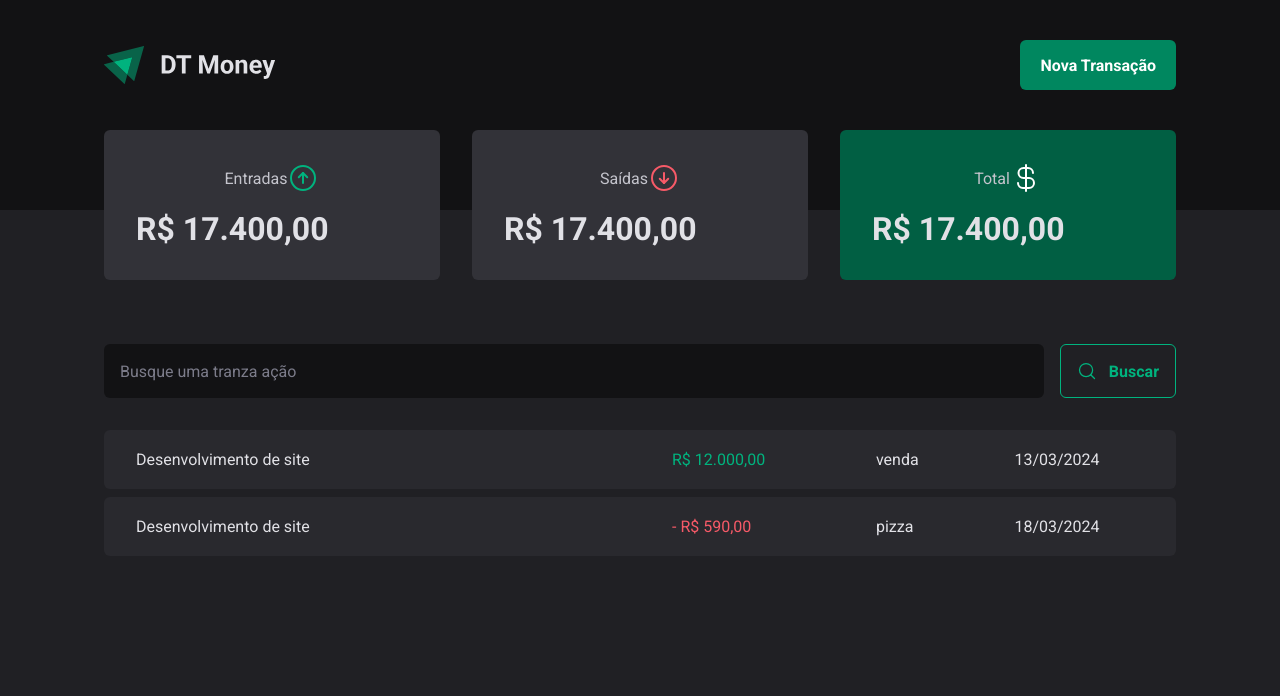
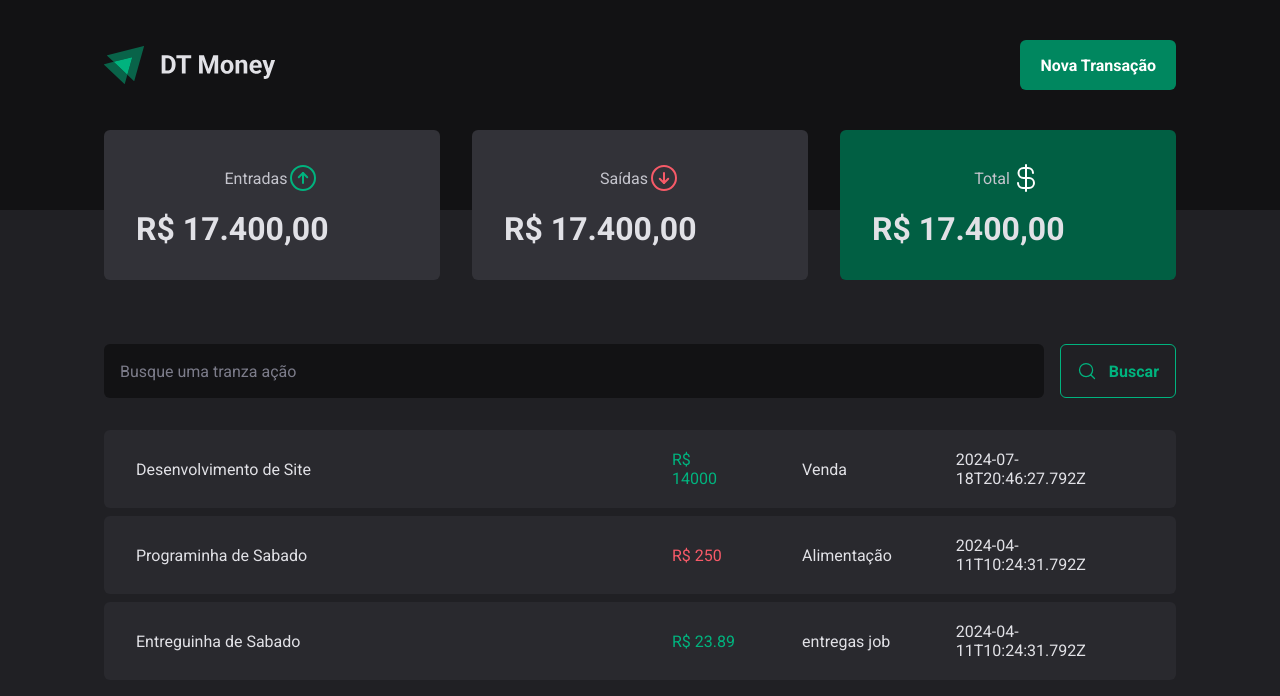
Before and after one commit to Breno-oKra/Dt-money-rocketseat-brenookra, a React (Vite) app: page / in a window 1280 px wide. Shown: the top 696 px of the page. Built offline with nearby package versions, Linux system fonts and the light colour scheme; data requests are answered from the project's data file.

Commit message:
using context for transactions data to obtain infos in several pages

```diff
--- a/index.html
+++ b/index.html
@@ -1,5 +1,5 @@
 <!doctype html>
-<html lang="en">
+<html lang="pt-br">
 
 <head>
   <meta charset="UTF-8" />
--- a/server.json
+++ b/server.json
@@ -15,6 +15,14 @@
             "category":"Alimentação",
             "price":250,
             "createdAt": "2024-04-11T10:24:31.792Z"
+        },
+        {
+            "id":3,
+            "description":"Entreguinha de Sabado",
+            "type":"income",
+            "category":"entregas job",
+            "price":23.89,
+            "createdAt": "2024-04-11T10:24:31.792Z"
         }
     ]
 }
--- a/src/App.tsx
+++ b/src/App.tsx
@@ -2,6 +2,7 @@
 import { defaultTheme } from "./styles/themes/default";
 import { GlobalStyle } from "./styles/global";
 import { Transactions } from "./pages/Transactions";
+import { TransactionsProvider } from "./contexts/transactionsContext";
 
 
 export function App() {
@@ -10,7 +11,10 @@
   return (
     <ThemeProvider theme={defaultTheme}>
       <GlobalStyle />
-      <Transactions />
+      <TransactionsProvider>
+        <Transactions />
+      </TransactionsProvider>
+
     </ThemeProvider>
   )
 }
--- a/src/components/Summary/index.tsx
+++ b/src/components/Summary/index.tsx
@@ -1,7 +1,11 @@
 import { ArrowCircleDown, ArrowCircleUp, CurrencyDollar } from "phosphor-react";
 import { SummaryCard, SummaryContainer } from "./style";
+import { useContext } from "react";
+import { TransactionsContext } from "../../contexts/transactionsContext";
 
 export function Summary() {
+    const {transactions} = useContext(TransactionsContext)
+
     return (
         <SummaryContainer>
             <SummaryCard>
--- /dev/null
+++ b/src/contexts/transactionsContext.tsx
@@ -0,0 +1,33 @@
+import { createContext, ReactNode, useEffect, useState } from "react";
+
+interface TransactionTYpe {
+    id: number;
+    description: string;
+    type: 'income' | 'outcome';
+    price: number;
+    category: string;
+    createdAt: string;
+}
+interface TransactionsContextTYPE {
+    transactions: TransactionTYpe[]
+}
+export const TransactionsContext = createContext({} as TransactionsContextTYPE)
+interface TransactionProviderProps {
+    children: ReactNode
+}
+export function TransactionsProvider({ children }: TransactionProviderProps) {
+    const [transactions, setTransaction] = useState<TransactionTYpe[]>([])
+    async function loadTransactions() {
+        const response = await fetch("http://localhost:3000/transactions")
+        const data = await response.json()
+        setTransaction(data)
+    }
+    useEffect(() => {
+        loadTransactions()
+    }, [])
+    return (
+        <TransactionsContext.Provider value={{ transactions}}>
+            {children}
+        </TransactionsContext.Provider>
+    )
+}
--- a/src/pages/Transactions/index.tsx
+++ b/src/pages/Transactions/index.tsx
@@ -1,9 +1,13 @@
+import { useContext } from "react";
 import { Header } from "../../components/Header";
 import { SearchForm } from "../../components/SearchForm";
 import { Summary } from "../../components/Summary";
 import { PriceHightLight, TransactionsContainer, TransactionsTable } from "./style";
+import { TransactionsContext } from "../../contexts/transactionsContext";
+
 
 export function Transactions() {
+   const {transactions} = useContext(TransactionsContext)
     return (
         <div>
             <Header />
@@ -13,26 +17,24 @@
                 <SearchForm />
                 <TransactionsTable>
                     <tbody>
-                        <tr>
-                            <td width="50%">Desenvolvimento de site</td>
-                            <td>
-                                <PriceHightLight variant="income">
-                                    R$ 12.000,00
-                                </PriceHightLight>
-                            </td>
-                            <td>venda</td>
-                            <td>13/03/2024</td>
-                        </tr>
-                        <tr>
-                            <td width="50%">Desenvolvimento de site</td>
-                            <td>
-                                <PriceHightLight variant="outcome">
-                                    - R$ 590,00
-                                </PriceHightLight>
-                            </td>
-                            <td>pizza</td>
-                            <td>18/03/2024</td>
-                        </tr>
+                        {
+                            transactions.map(transaction => {
+                                return (
+                                    <tr key={transaction.id}>
+                                        <td width="50%">{transaction.description}</td>
+                                        <td>
+                                            <PriceHightLight variant={transaction.type}>
+                                                R$ {transaction.price}
+                                            </PriceHightLight>
+                                        </td>
+                                        <td>{transaction.category}</td>
+                                        <td>{transaction.createdAt}</td>
+                                    </tr>
+                                )
+                            })
+                        }
+
+
                     </tbody>
                 </TransactionsTable>
             </TransactionsContainer>
```
